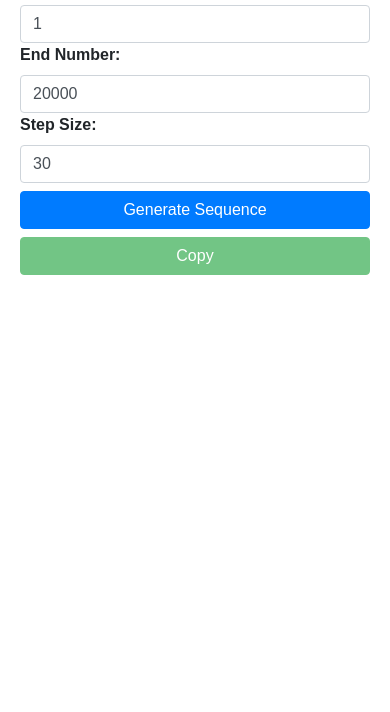
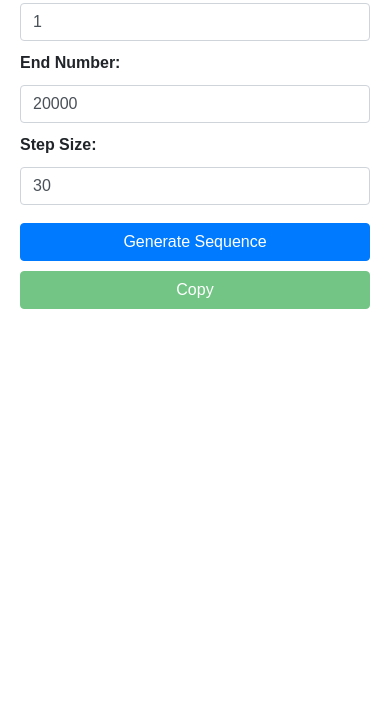
Before and after one commit to Seminarclass/Number-Sequence-Generator, a plain HTML site: page index.html in a window 390 px wide. Shown: the part 132-844 px from the top of the page. Drawn offline with nearby package versions, Linux system fonts and the light colour scheme.

Commit message:
Update index.html

```diff
--- a/index.html
+++ b/index.html
@@ -1,12 +1,13 @@
 <!DOCTYPE html>
 <html>
 <head>
+    <meta name="viewport" content="width=device-width, initial-scale=1">
     <title>Number Sequence Generator</title>
     <link rel="stylesheet" href="https://maxcdn.bootstrapcdn.com/bootstrap/4.5.2/css/bootstrap.min.css">
     <style>
         body {
             font-family: Arial, sans-serif;
-            margin: 20px;
+            margin: 10px;
         }
 
         label {
@@ -23,12 +24,17 @@
         }
 
         @media (max-width: 767px) {
-            .container {
-                max-width: 100%;
+            body {
+                margin: 5px;
             }
 
-            .col-md-12 {
-                padding: 0;
+            label, input, button {
+                width: 100%;
+                margin-bottom: 10px;
+            }
+
+            #sequence {
+                margin-top: 10px;
             }
         }
     </style>
@@ -110,4 +116,4 @@
     <script src="https://cdn.jsdelivr.net/npm/@popperjs/core@2.9.3/dist/umd/popper.min.js"></script>
     <script src="https://maxcdn.bootstrapcdn.com/bootstrap/4.5.2/js/bootstrap.min.js"></script>
 </body>
-  </html>
+</html>
```
